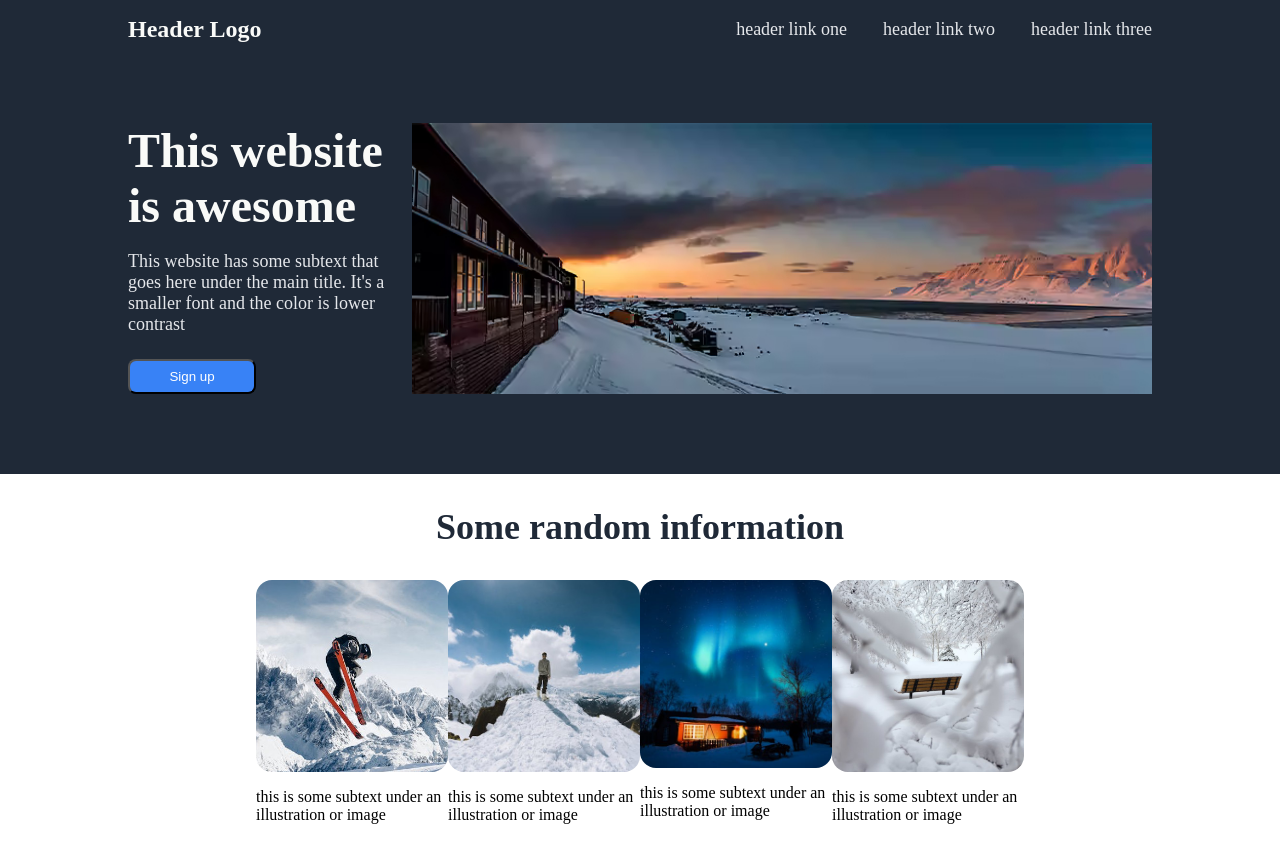
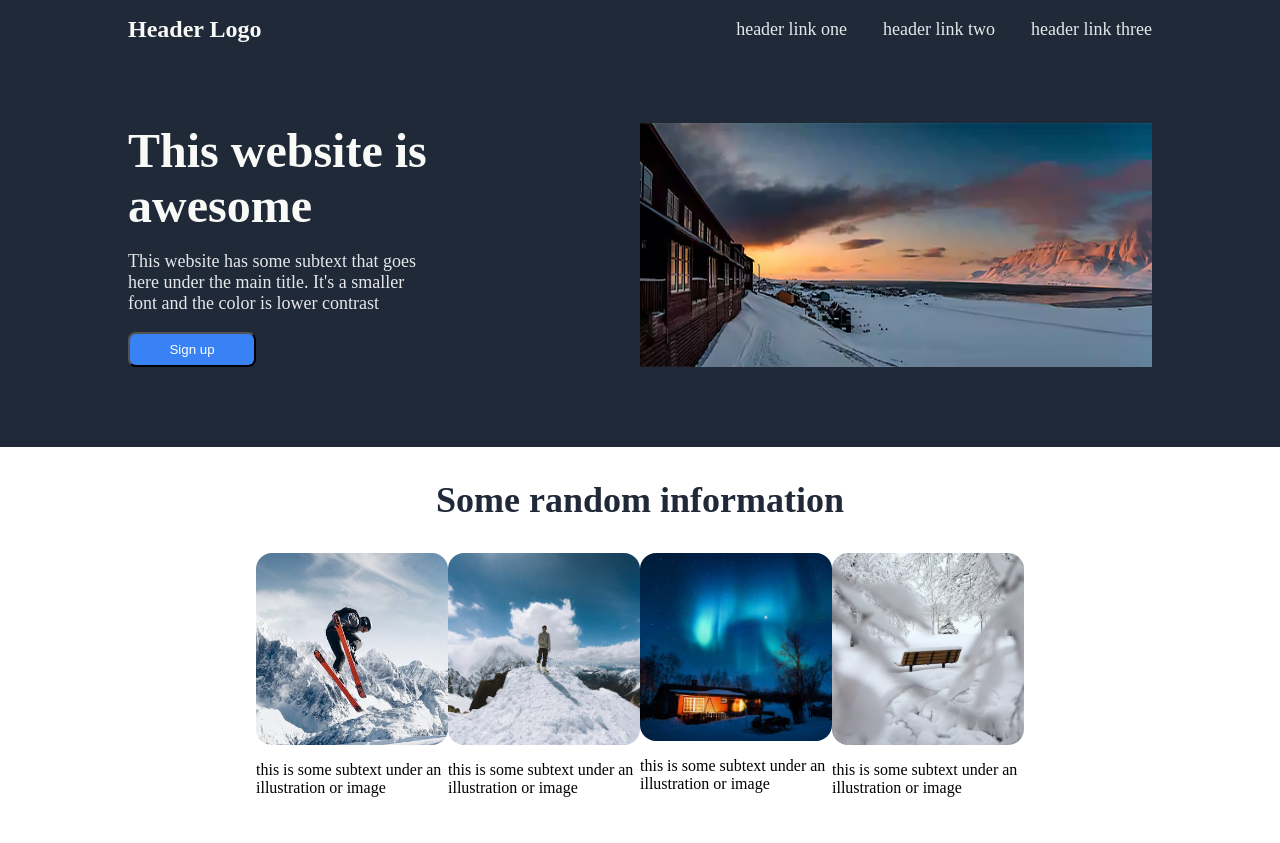
Before and after one commit to fedewulff/landing-page, a plain HTML site: page index.html in a window 1280 px wide. Shown: the top 843 px of the page. Drawn offline with Linux system fonts and the light colour scheme.

Commit message:
Se edito el ancho de la foto de 800px a 50%

```diff
--- a/index.html
+++ b/index.html
@@ -28,7 +28,7 @@
             </div>
             <button>Sign up</button>
         </div>
-        <img src="./images/nieve.jpg" alt="snow picture" width="800px">
+        <img src="./images/nieve.jpg" alt="snow picture" width="50%">
     </div>
 </div>
 
```
